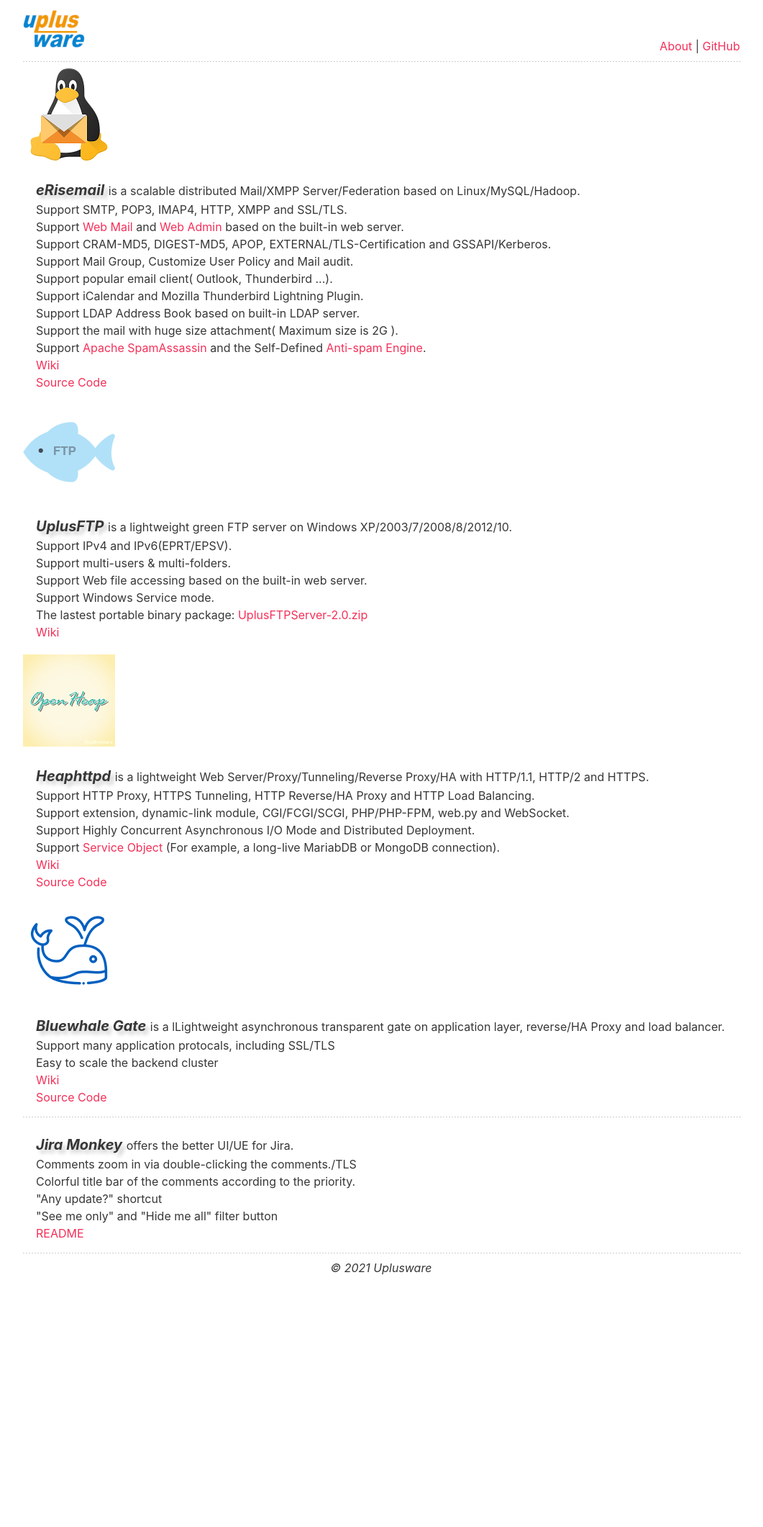
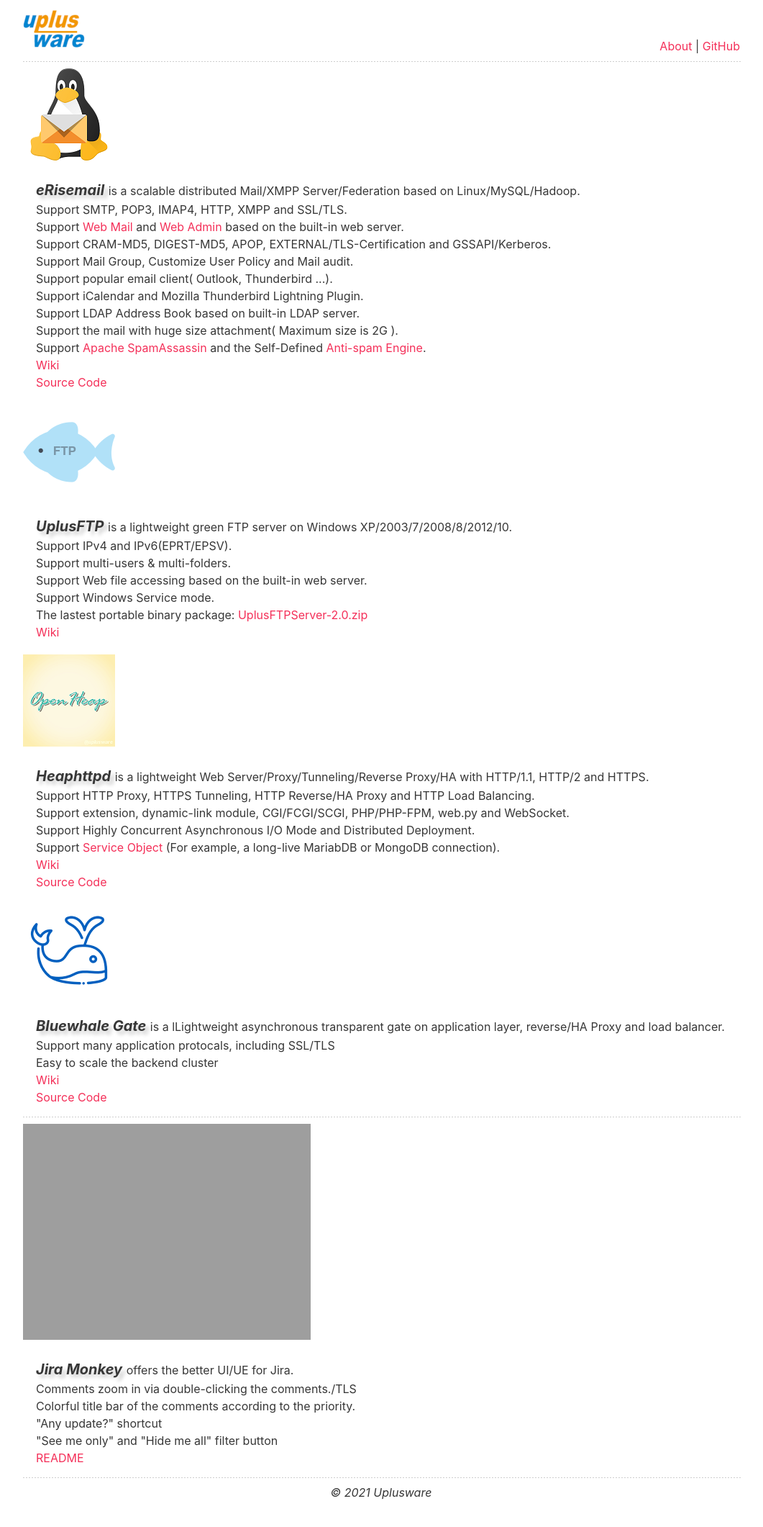
Before and after one commit to uplusware/uplusware.github.io, a Jekyll site: the page index.html, which Jekyll copies as it is, in a window 1280 px wide. Shown: the whole page at 72% size, without its empty margins (110-1171 px from the left). Built offline with Jekyll 4.4.1, drawn with Linux system fonts in a browser that asks for light colours; before the commit the page ends 1809 px from its top, so only the background shows below that.

Commit message:
Update index.html

```diff
--- a/index.html
+++ b/index.html
@@ -77,6 +77,7 @@
 		</ul>
 		<hr>
 		<table width="100%"><tr><td width="138">
+			<img src="https://uplusware.github.io/images/othertools.png" alt="Other tools">
 		</td><td valign="middle">
 		</td></tr></table>
 		<ul>
```
